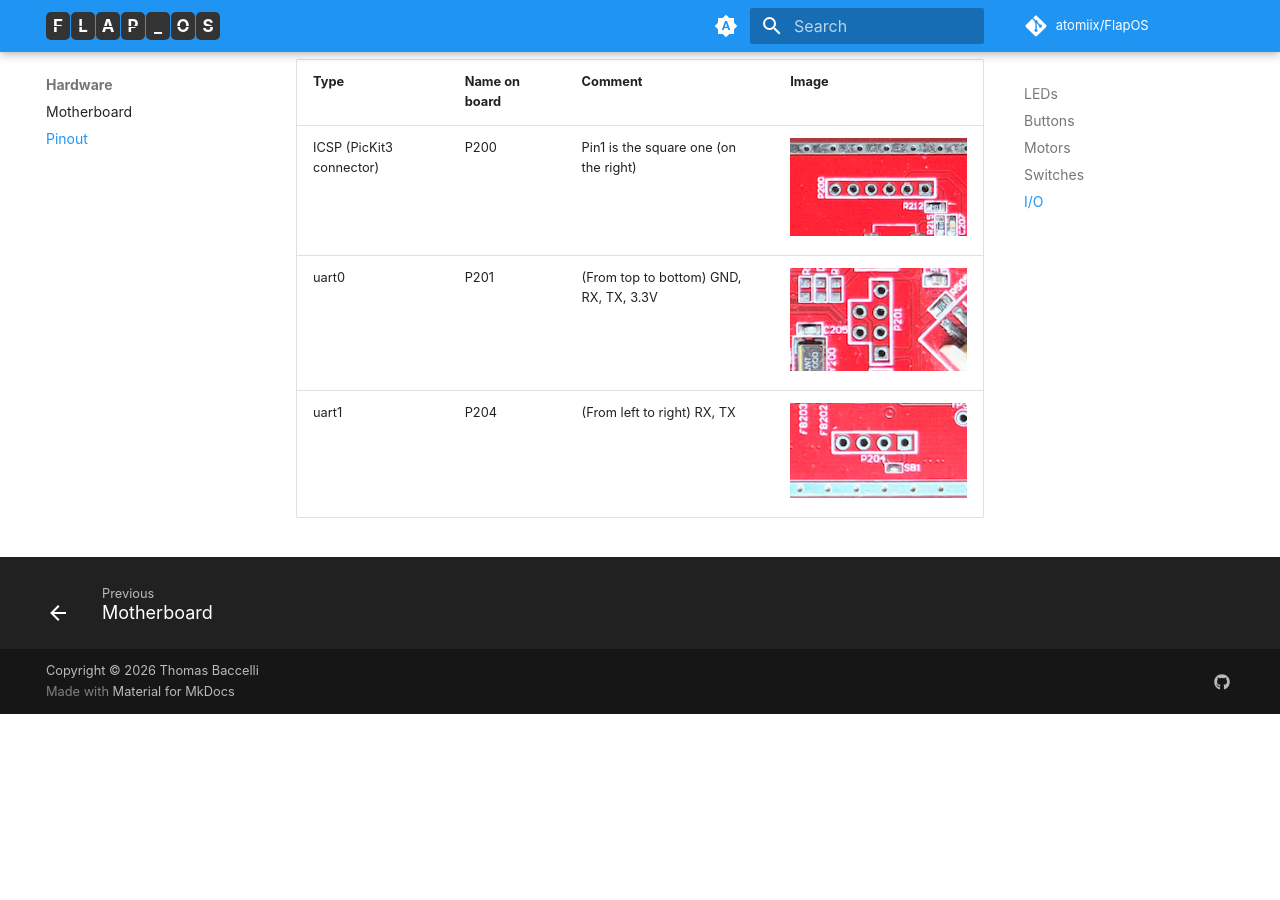
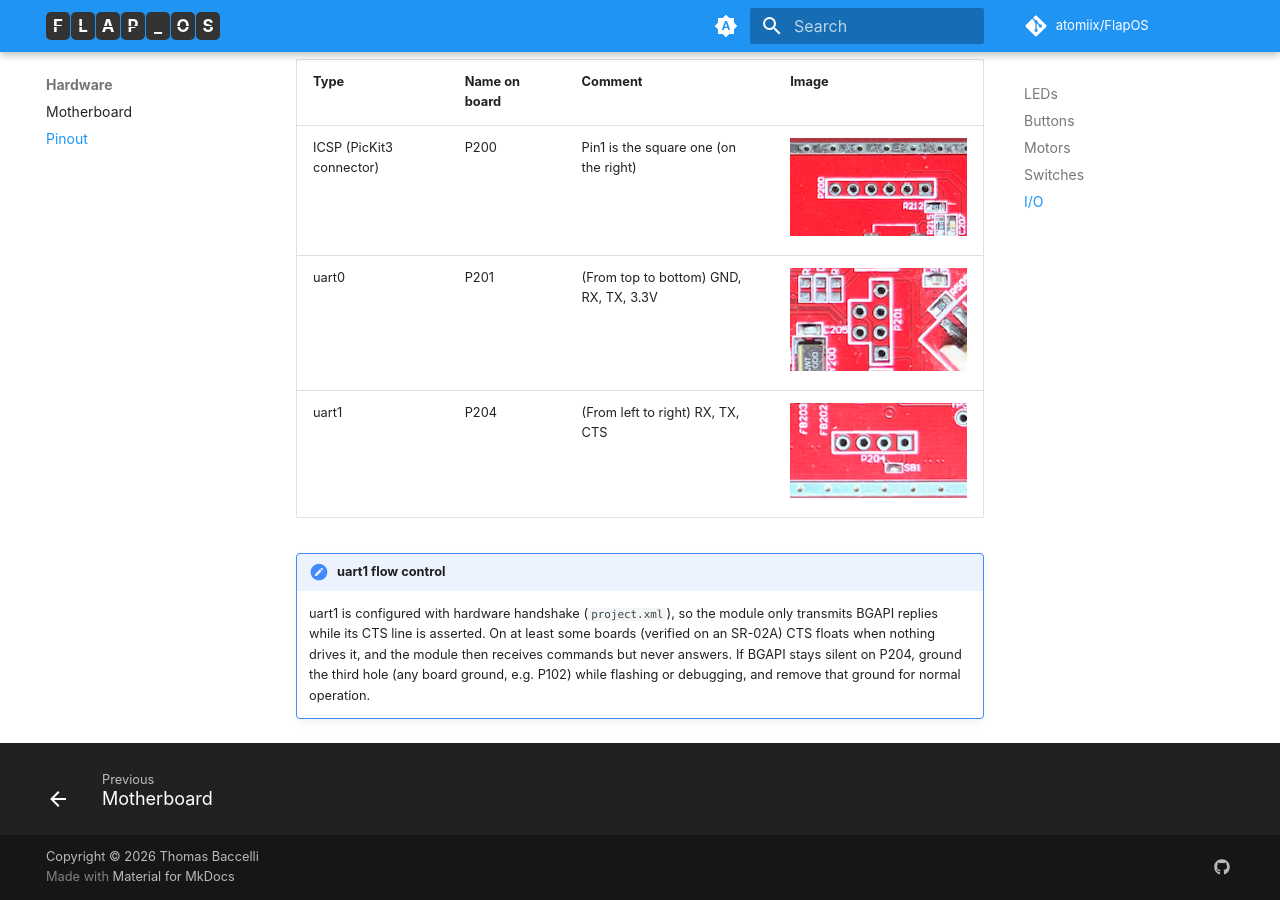
Before and after one commit to atomiix/FlapOS, an MkDocs documentation site: the page built from docs/mkdocs/hardware/pinout.md, in a window 1280 px wide and 900 px high, scrolled down 1684 px. Built offline with MkDocs 1.6.1 and Material for MkDocs 9.7.7, drawn with Linux system fonts in a browser that asks for light colours; some web fonts are replaced; comment, search, counter and statistics services are not loaded; before the commit the page ends 2398 px from its top, so only the background shows below that.

Commit message:
docs: crashed-stock-unit flashing guide, uart1 CTS note, zombie-SSID troubleshooting entry
Based on the recovery of unit FLP1-1520002803 documented in issue #7.

Co-Authored-By: Claude Opus 5 (1M context) <noreply@anthropic.com>

```diff
--- a/docs/mkdocs.yml
+++ b/docs/mkdocs.yml
@@ -9,6 +9,7 @@ nav:
     - Setup: usage/setup.md
     - API Documentation: usage/api-documentation.md
     - Troubleshooting: usage/troubleshooting.md
+    - Flashing a crashed stock unit: usage/flashing-a-crashed-stock-unit.md
   - Hardware:
     - Motherboard: hardware/motherboard.md
     - Pinout: hardware/pinout.md
--- a/docs/mkdocs/hardware/pinout.md
+++ b/docs/mkdocs/hardware/pinout.md
@@ -43,4 +43,8 @@
 |--------------------------|---------------|----------------------------------------|------------------|
 | ICSP (PicKit3 connector) | P200          | Pin1 is the square one (on the right)  | ![](./ICSP.png)  |
 | uart0                    | P201          | (From top to bottom) GND, RX, TX, 3.3V | ![](./uart0.png) |
-| uart1                    | P204          | (From left to right) RX, TX            | ![](./uart1.png) |
+| uart1                    | P204          | (From left to right) RX, TX, CTS       | ![](./uart1.png) |
+
+!!! note "uart1 flow control"
+
+    uart1 is configured with hardware handshake (`project.xml`), so the module only transmits BGAPI replies while its CTS line is asserted. On at least some boards (verified on an SR-02A) CTS floats when nothing drives it, and the module then receives commands but never answers. If BGAPI stays silent on P204, ground the third hole (any board ground, e.g. P102) while flashing or debugging, and remove that ground for normal operation.
```
Also changed, not shown: docs/mkdocs/usage/flashing-a-crashed-stock-unit.md (added, +43 -0 lines), docs/mkdocs/usage/troubleshooting.md (+4 -0 lines).
